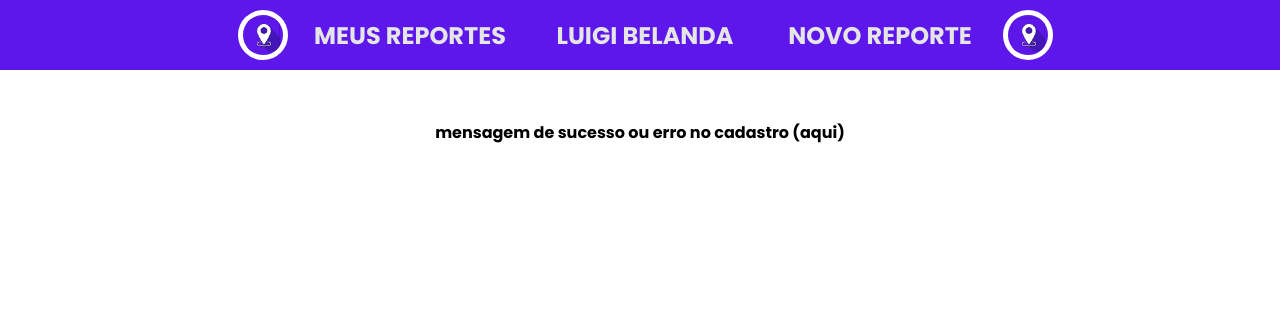
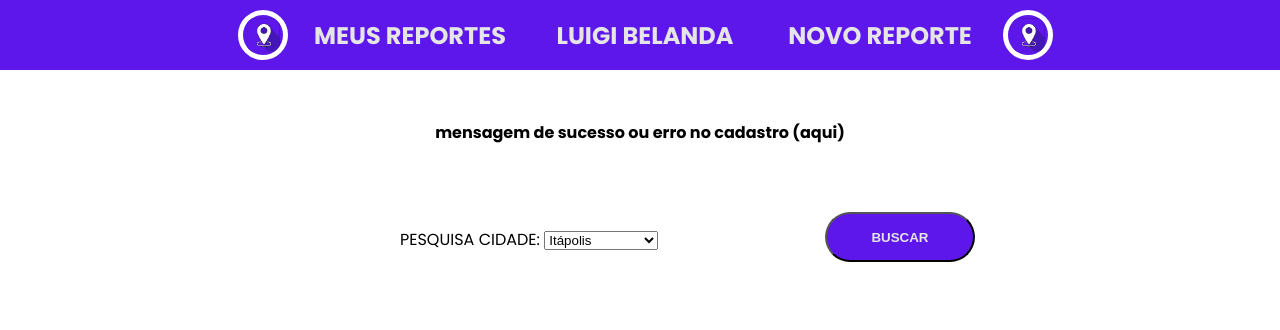
Before and after one commit to LuigiBelanda/TCC_3DS, a PHP site: page /reports/reports.html in a window 1280 px wide. Shown: the top 330 px of the page. Run offline with PHP 8.4, Linux system fonts and the light colour scheme.

Commit message:
desenvolvimento e localizacao da searchlist

```diff
--- a/reports/reports.css
+++ b/reports/reports.css
@@ -98,3 +98,21 @@ nav {
     text-align: center;
     margin-top: 50px;
 }
+
+#button{
+    background-color: var(--color-elements);
+    border-radius: 50px;
+    color: var(--color-font);
+    font-weight: bolder;
+    height: 50px;
+    width: 150px;
+    margin-top: 67px;
+    margin-right: 8px;
+    margin-left: 825px;
+}
+
+.search{
+    margin-right: 0px;
+    margin-top: -35px;
+    margin-left: 400px;
+}
--- a/reports/reports.html
+++ b/reports/reports.html
@@ -14,13 +14,15 @@
 
     <!-- FONTE - POPPINS -->
     <link rel="preconnect" href="https://fonts.gstatic.com">
-    <link href="https://fonts.googleapis.com/css2?family=Poppins:ital,wght@0,100;0,200;0,300;0,400;0,500;0,600;0,700;0,800;0,900;1,100;1,200;1,300;1,400;1,500;1,600;1,700;1,800;1,900&display=swap" rel="stylesheet">
+    <link
+        href="https://fonts.googleapis.com/css2?family=Poppins:ital,wght@0,100;0,200;0,300;0,400;0,500;0,600;0,700;0,800;0,900;1,100;1,200;1,300;1,400;1,500;1,600;1,700;1,800;1,900&display=swap"
+        rel="stylesheet">
 
     <!-- CSS -->
     <link rel="stylesheet" href="../reports/reports.css">
 
     <!-- SITE ICON -->
-    <link rel="shortcut icon" href="../img/logos site/logo miniatura signaler.png" type="image/x-icon"/>
+    <link rel="shortcut icon" href="../img/logos site/logo miniatura signaler.png" type="image/x-icon" />
 
 </head>
 
@@ -37,6 +39,18 @@
         <img src="../img/logos site/logo miniatura signaler.png" alt="logo" id="logo">
     </nav>
     <h4 id="message">mensagem de sucesso ou erro no cadastro (aqui)</h4>
+
+    <button id="button">BUSCAR</button>
+    <div class="search">
+    <label for="pesquisa">PESQUISA CIDADE:</label>
+
+    <select name="pesquisa">
+        <option value="volvo">Itápolis</option>
+        <option value="saab">Ibitinga</option>
+        <option value="mercedes">Borborema</option>
+        <option value="audi">Novo Horizonte</option>
+    </select>
+    </div>
 </body>
 
 </html>
```
